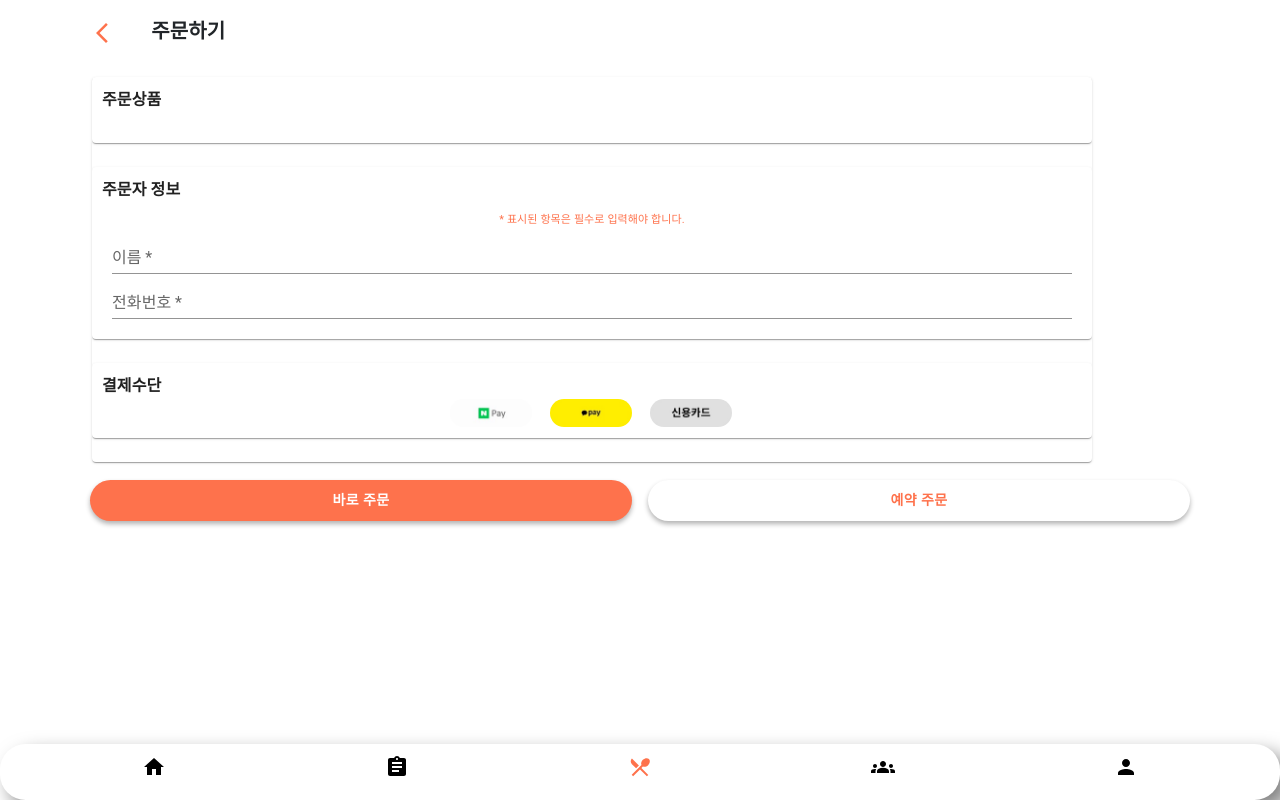
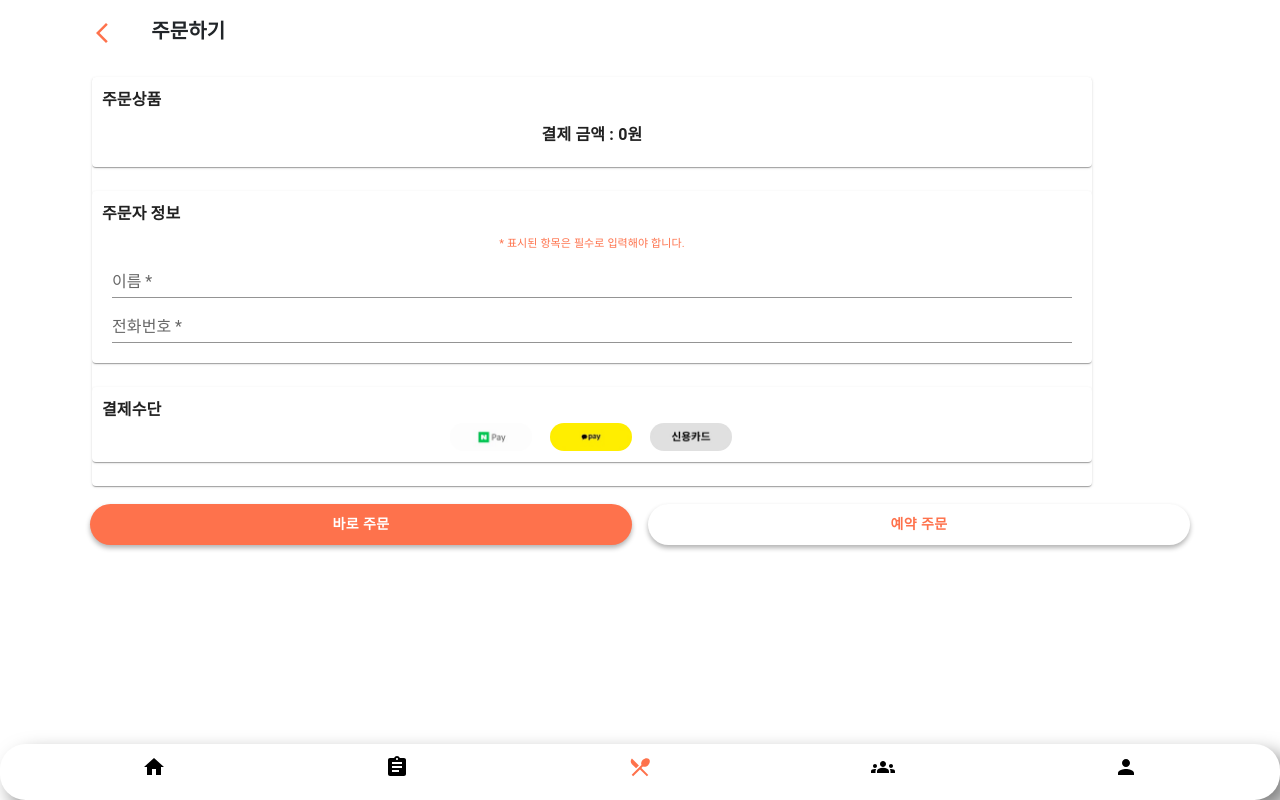
Before and after one commit to BugiSquad/GraduationProject2023, a React (Create React App) app: page /order in a window 1280 px wide. Built offline with nearby package versions, Linux system fonts and the light colour scheme.

Commit message:
주문하기 페이지에서 총 가격 띄우기

```diff
--- a/src/components/OrderContents.tsx
+++ b/src/components/OrderContents.tsx
@@ -1,18 +1,19 @@
-import {Box, Button, Card, Modal, TextField, Typography} from "@mui/material"
-import {PageCards} from "./PageCards"
+import { Box, Button, Card, Modal, TextField, Typography } from "@mui/material"
+import { PageCards } from "./PageCards"
 import naverpayImg from '../images/logo_naverpay.png'
 import kakaopayImg from '../images/logo_kakaopay.png'
 import creditcardImg from '../images/logo_creditcard.png'
-import {OrderProductsList} from "./OrderProductsList"
+import { OrderProductsList } from "./OrderProductsList"
 import completeImg from '../images/complete.png'
 
-import React, {useState} from "react"
-import {useNavigate} from "react-router-dom"
-import {useAppSelector} from "../store/hooks";
-import {CartItem} from "../types/CartItem";
-import {CreateOrderDto, CreatePaymentDetailDto, OrderItem, OrderType, PaymentType} from "../types/Order";
-import {createOrder} from "../api/Order";
-import {OrangeButton, WhiteButton} from "./styled/Buttons";
+import React, { useEffect, useState } from "react"
+import { useNavigate } from "react-router-dom"
+import { useAppSelector } from "../store/hooks";
+import { CartItem } from "../types/CartItem";
+import { CreateOrderDto, CreatePaymentDetailDto, OrderItem, OrderType, PaymentType } from "../types/Order";
+import { createOrder } from "../api/Order";
+import { OrangeButton, WhiteButton } from "./styled/Buttons";
+import { normalCard } from "./styled/Cards"
 
 interface OrderProductsProps {
     items: CartItem[];
@@ -66,7 +67,7 @@ export const OrderContents: React.FC = () => {
                 paymentNum: "123123123123",
             },
             menuOrderItems: items.map((item, idx) => {
-                return {menuId: item.id, count: item.quantity} as OrderItem
+                return { menuId: item.id, count: item.quantity } as OrderItem
             })
         }
         createOrder(myOrder)
@@ -86,12 +87,12 @@ export const OrderContents: React.FC = () => {
         }}>
 
 
-                <PageCards title="주문상품" content={<OrderProducts items={items}/>}/>
-                <PageCards title="주문자 정보" content={<OrderInfo/>}/>
-                <PageCards title="결제수단" content={<PayMethod method={method} setMethod={setMethod}/>}/>
+            <PageCards title="주문상품" content={<OrderProducts items={items} />} />
+            <PageCards title="주문자 정보" content={<OrderInfo />} />
+            <PageCards title="결제수단" content={<PayMethod method={method} setMethod={setMethod} />} />
 
         </Card>
-            <div style={{display: "flex", flexDirection: 'row', justifyContent: "center"}}>
+        <div style={{ display: "flex", flexDirection: 'row', justifyContent: "center" }}>
             <Button disableElevation disableRipple onClick={handleOpen} sx={OrangeButton}>
                 바로 주문
             </Button>
@@ -111,8 +112,8 @@ export const OrderContents: React.FC = () => {
                         objectFit: 'cover',
                         borderRadius: '1rem',
                         paddingTop: "20px"
-                        }}/>
-                        <div style={{display: 'flex', flexDirection: "column", justifyContent: "space-between"}}>
+                    }} />
+                    <div style={{ display: 'flex', flexDirection: "column", justifyContent: "space-between" }}>
                         <div style={{
                             display: 'flex',
                             flexDirection: "row",
@@ -138,7 +139,7 @@ export const OrderContents: React.FC = () => {
                         </div>
 
                     </div>
-                        <Typography id="modal-modal-description" sx={{mt: 2}}>
+                    <Typography id="modal-modal-description" sx={{ mt: 2 }}>
                     </Typography>
                 </Box>
             </Modal>
@@ -153,18 +154,34 @@ export const OrderContents: React.FC = () => {
 }
 
 
-export const OrderProducts: React.FC<OrderProductsProps> = ({items}) => {
-    return (<div style={{display: "flex", flexDirection: "column", width: "100%", alignItems: "center", margin:"10px"}}>
+export const OrderProducts: React.FC<OrderProductsProps> = ({ items }) => {
+    const [totalPrice, setTotalPrice] = useState(0);
+    useEffect(() => {
+        // 각 음식의 가격을 계산하여 totalPrice에 누적
+        const calculateTotalPrice = () => {
+            let totalPrice = 0;
+            items.forEach((item) => {
+                const itemPrice = item.quantity * item.price;
+                totalPrice += itemPrice;
+            });
+            setTotalPrice(totalPrice);
+        };
+
+        calculateTotalPrice();
+    }, [items]);
+
+    return (<div style={{ display: "flex", flexDirection: "column", width: "100%", alignItems: "center", margin: "10px" }}>
         {items.map((item, idx) =>
-                <OrderProductsList name={item.name} quantity={item.quantity} price={item.quantity*item.price}/>
+            <OrderProductsList name={item.name} quantity={item.quantity} price={item.quantity * item.price} />,
         )}
+            <Typography fontWeight={'bold'}>결제 금액 : {totalPrice}원</Typography>
     </div>
     )
 }
 
 export const OrderInfo: React.FC = () => {
     return (
-        <div style={{display: "flex", flexDirection: "column", justifyContent: "flex-start", width:"100%", margin:"10px"}}>
+        <div style={{ display: "flex", flexDirection: "column", justifyContent: "flex-start", width: "100%", margin: "10px" }}>
             <Typography fontSize={11} color="#FE724C">* 표시된 항목은 필수로 입력해야 합니다.</Typography>
             <TextField
                 size="small"
@@ -190,12 +207,12 @@ interface PayMethodProp {
 }
 
 const payment = [
-    {src: naverpayImg, type: PaymentType.NAVER_PAY},
-    {src: kakaopayImg, type: PaymentType.KAKAO_PAY},
-    {src: creditcardImg, type: PaymentType.CREDITCARD}
+    { src: naverpayImg, type: PaymentType.NAVER_PAY },
+    { src: kakaopayImg, type: PaymentType.KAKAO_PAY },
+    { src: creditcardImg, type: PaymentType.CREDITCARD }
 ]
 
-export const PayMethod: React.FC<PayMethodProp> = ({method, setMethod}) => {
+export const PayMethod: React.FC<PayMethodProp> = ({ method, setMethod }) => {
     const onClick = (type: PaymentType) => setMethod(type)
     return (
         <div style={{
@@ -205,10 +222,10 @@ export const PayMethod: React.FC<PayMethodProp> = ({method, setMethod}) => {
                 return (
                     <Button disableElevation
                         onClick={() => onClick(item.type)}
-                            sx={{borderRadius: '3rem', maxWidth: '100px', maxHeight: '30px', paddingRight: "10px"}}>
+                        sx={{ borderRadius: '3rem', maxWidth: '100px', maxHeight: '30px', paddingRight: "10px" }}>
                         <img src={item.src}
-                             style={{width: '100%', height: '100%', objectFit: 'cover', borderRadius: '1rem'}}
-                             alt={item.type}/>
+                            style={{ width: '100%', height: '100%', objectFit: 'cover', borderRadius: '1rem' }}
+                            alt={item.type} />
                     </Button>
                 )
             })}
@@ -216,7 +233,7 @@ export const PayMethod: React.FC<PayMethodProp> = ({method, setMethod}) => {
     )
 }
 
-const OnComplete: React.FC<{ isOpen: boolean, onClose: () => void }> = ({isOpen, onClose}) => {
+const OnComplete: React.FC<{ isOpen: boolean, onClose: () => void }> = ({ isOpen, onClose }) => {
 
     return (<Modal
         open={isOpen}
@@ -234,8 +251,8 @@ const OnComplete: React.FC<{ isOpen: boolean, onClose: () => void }> = ({isOpen,
                 objectFit: 'cover',
                 borderRadius: '1rem',
                 paddingTop: "20px"
-            }}/>
-            <div style={{display: 'flex', flexDirection: "column", justifyContent: "space-between"}}>
+            }} />
+            <div style={{ display: 'flex', flexDirection: "column", justifyContent: "space-between" }}>
                 <div style={{
                     display: 'flex',
                     flexDirection: "row",
@@ -259,7 +276,7 @@ const OnComplete: React.FC<{ isOpen: boolean, onClose: () => void }> = ({isOpen,
                 </div>
 
             </div>
-            <Typography id="modal-modal-description" sx={{mt: 2}}>
+            <Typography id="modal-modal-description" sx={{ mt: 2 }}>
             </Typography>
         </Box>
     </Modal>)
```
Lines whose indentation alone changed are shown as unchanged.
